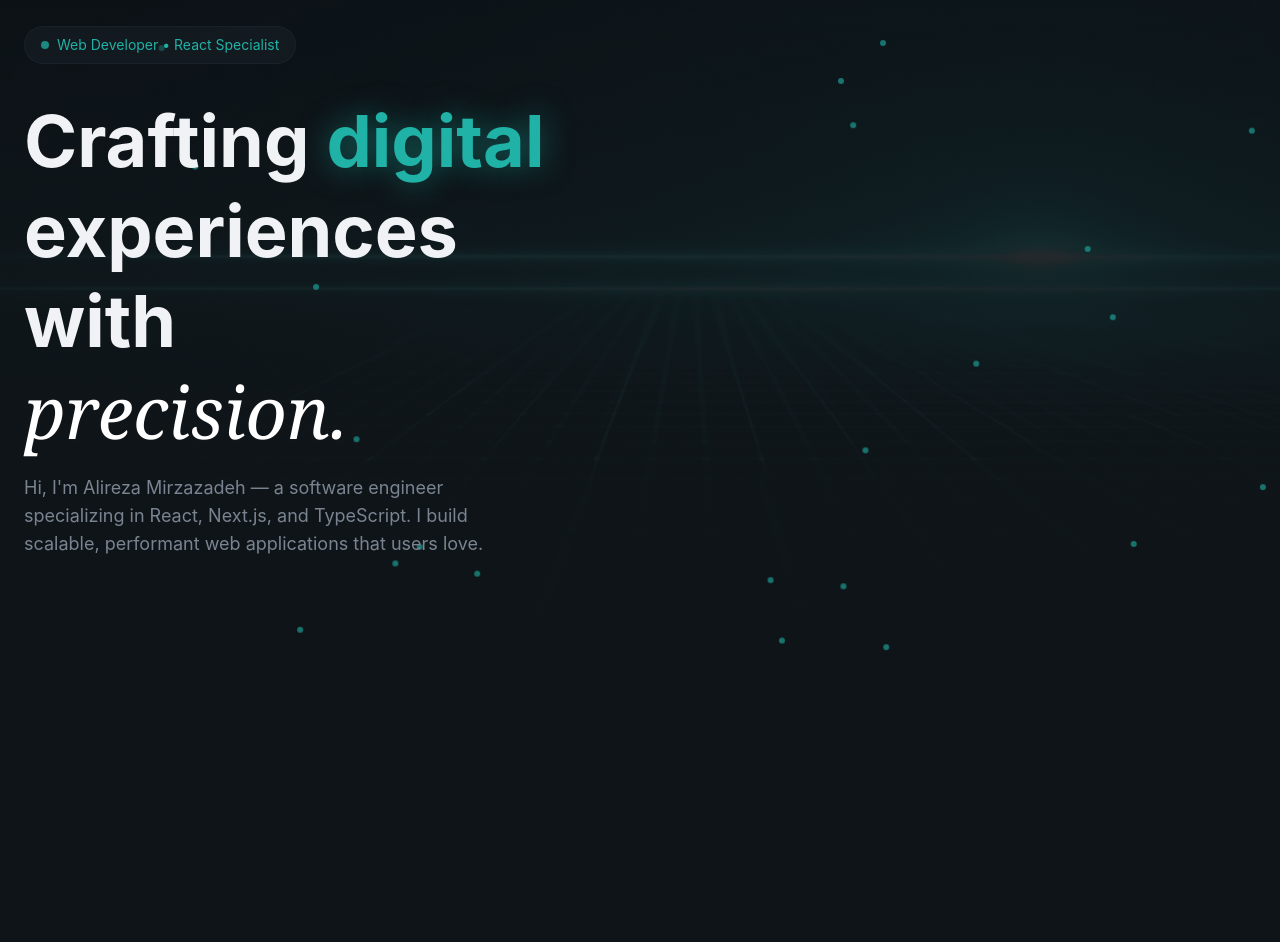
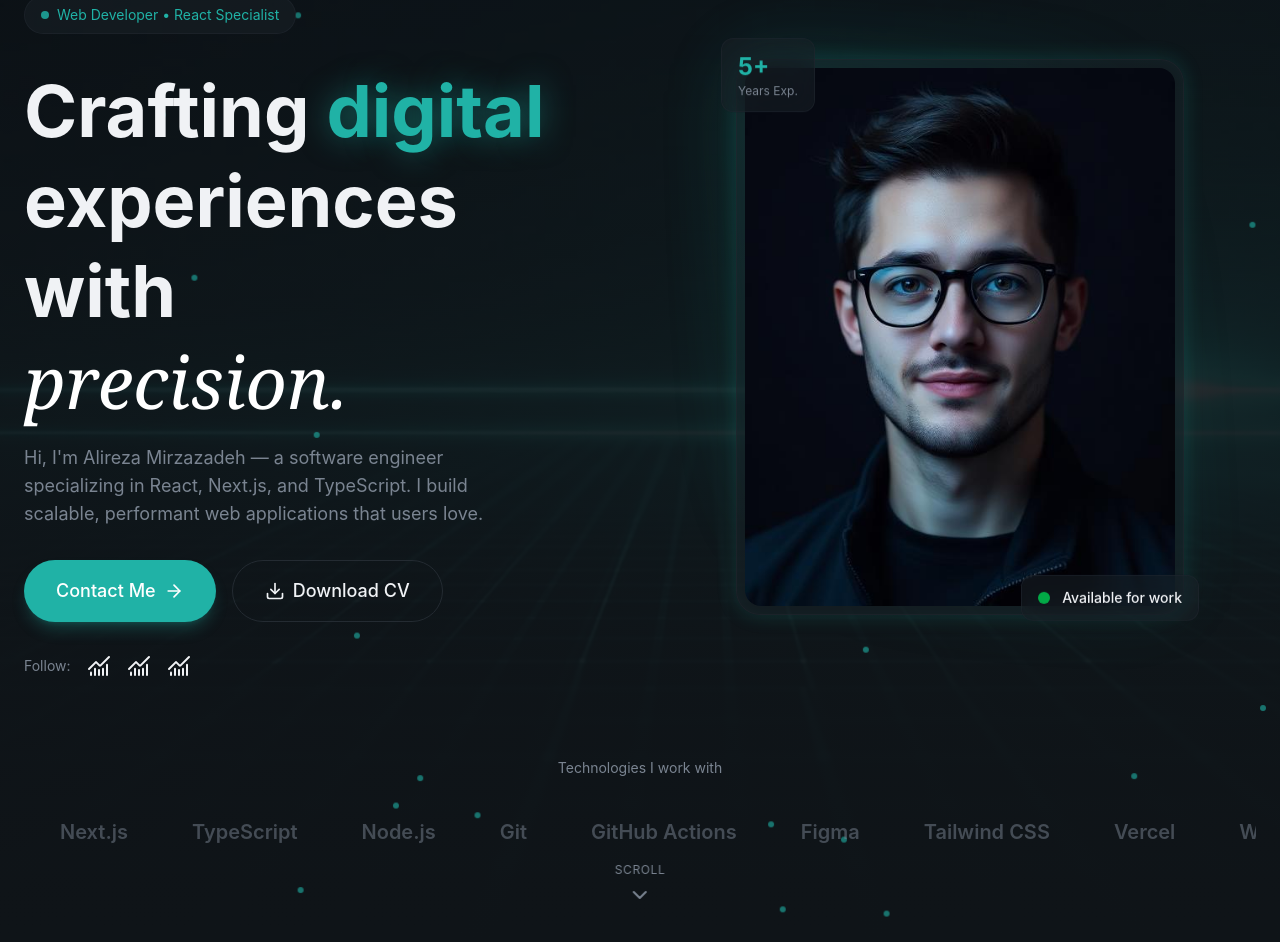
Before and after one commit to alirezamr1/portfolio-reactjs, a React (Vite) app: page / in a window 1280 px wide. Shown: the part 132-1074 px from the top of the page. Before the commit the page ends 800 px from the top, so only its background shows below. Built offline with nearby package versions, Linux system fonts and the light colour scheme.

Commit message:
hero section is done

```diff
--- /dev/null
+++ b/src/components/AnimatedBorderButton.jsx
@@ -0,0 +1,39 @@
+import { Download } from "lucide-react";
+
+export default function AnimatedBorderButton() {
+    return (
+    <button
+      className="relative bg-transparent border border-border
+        text-foreground hover:border-primary/50 transition-all
+        duration-1000 focus:outline-none focus-visible:ring-2
+        focus-visible:ring-primary focus-visible:ring-offset-2
+        disabled:opacity-50 disabled:cursor-not-allowed group
+        px-8 py-4 text-lg font-medium rounded-full overflow-visible
+        animated-border"
+    >
+      {/* Animated SVG Border */}
+      <svg
+        className="absolute left-0 top-0 w-full h-full pointer-events-none download-cv-border"
+        viewBox="0 0 200 60"
+        preserveAspectRatio="none"
+        style={{ overflow: "visible" }}
+      >
+        <path
+          d="M 30,1 A 29,29 0 0 0 1,30 L 1,30 A 29,29 0 0 0 30,59 L 170,59 A 29,29 0 0 0 199,30 L 199,30 A 29,29 0 0 0 170,1 Z"
+          fill="none"
+          stroke="var(--color-primary)"
+          strokeWidth="2"
+          strokeDasharray="400 550"
+          strokeDashoffset="400"
+          strokeLinecap="round"
+          strokeLinejoin="round"
+          className="animated-border-path"
+        />
+      </svg>
+      <span className="relative z-10 flex items-center justify-center gap-2">
+        <Download className="w-5 h-5" />
+        Download CV
+      </span>
+    </button>
+    )
+}
--- a/src/index.css
+++ b/src/index.css
@@ -28,14 +28,18 @@
     scroll-behavior: smooth;
   }
 
+  button {
+    cursor: pointer;
+  }
+
   body {
     background-color: var(--color-background);
     color: var(--color-foreground);
-    font-family: 'Inter', sans-serif;
+    font-family: "Inter", sans-serif;
   }
 
   .font-serif {
-    font-family: "playfair display", serif;
+    font-family: "Playfair Display", serif;
   }
 }
 
@@ -46,7 +50,7 @@
     border: 1px solid color-mix(in srgb, var(--color-border) 50%, transparent);
   }
 
-   .glass-strong {
+  .glass-strong {
     background-color: color-mix(in srgb, var(--color-surface) 80%, transparent);
     backdrop-filter: blur(24px);
     border: 1px solid color-mix(in srgb, var(--color-border) 60%, transparent);
@@ -54,7 +58,13 @@
 
   .glow-text {
     text-shadow: 0 0 30px
-    color-mix(in srgb, var(--color-primary) 50%, transparent);
+      color-mix(in srgb, var(--color-primary) 50%, transparent);
+  }
+
+  .glow-border {
+    box-shadow: 0 0 20px
+        color-mix(in srgb, var(--color-primary) 20%, transparent),
+      inset 0 0 20px color-mix(in srgb, var(--color-primary) 5%, transparent);
   }
 }
 
@@ -75,7 +85,7 @@
   @keyframes slow-drift {
     0%,
     100% {
-      transform: translate(0 , 0);
+      transform: translate(0, 0);
     }
     25% {
       transform: translate(20px, -30px);
@@ -88,8 +98,35 @@
     }
   }
 
+  @keyframes float {
+    0%,
+    100% {
+      transform: translateY(0);
+    }
+    50% {
+      transform: translateY(-10px);
+    }
+  }
+
+  @keyframes marquee {
+    0% {
+      transform: translateX(0);
+    }
+    100% {
+      transform: translateX(-50%);
+    }
+  }
+
   .animate-fade-in {
     animation: fade-in 0.8s ease-out both;
+  }
+
+  .animate-float {
+    animation: float 4s ease-in-out infinite;
+  }
+
+  .animate-marquee {
+    animation: marquee 30s linear infinite;
   }
 
   .animation-delay-100 {
@@ -119,4 +156,29 @@
   .animation-delay-800 {
     animation-delay: 800ms;
   }
+
+  @keyframes animated-border {
+    0% {
+      stroke-dashoffset: 400;
+    }
+    100% {
+      stroke-dashoffset: -550;
+    }
+  }
+
+  .group:hover .animated-border-path {
+    animation: animated-border 1.5s linear infinite;
+  }
+
+  .animated-border:hover {
+    background-color: color-mix(in srgb, #26c4b8 15%, transparent);
+    backdrop-filter: blur(16px);
+    box-shadow: 0 0 20px color-mix(in srgb, #26c4b8 20%, transparent);
+  }
+
+  .timeline-glow {
+    box-shadow: 0 0 40px
+        color-mix(in srgb, var(--color-primary) 35%, transparent),
+      0 0 80px color-mix(in srgb, var(--color-primary) 25%, transparent);
+  }
 }
--- a/src/layout/Navbar.jsx
+++ b/src/layout/Navbar.jsx
@@ -1,6 +1,6 @@
 import Button from "@/components/Button"
 import { Menu, X } from "lucide-react"
-import { useState } from "react";
+import { useEffect, useState } from "react";
 
 const navLinks = [
     { href: "#about", label: "About" },
@@ -11,9 +11,22 @@
 
 export default function Navbar() {
     const [isMobileMenuOpen, setIsMobileMenuOpen] = useState(false);
+    const [isScrolled, setIsScrolled] = useState(false);
+
+    useEffect(() => {
+        const handleScroll = () => {
+            setIsScrolled(window.scrollY > 50);
+        };
+
+        window.addEventListener("scroll", handleScroll);
+
+        return () => window.removeEventListener("scroll", handleScroll);
+    }, []);
 
     return (
-        <header className="fixed top-0 left-0 right-0 bg-transparent py-5 z-50">
+        <header className={`fixed top-0 left-0 right-0 transition-all duration-500 ${
+            isScrolled ? "glass-strong py-3" : "bg-transparent py-5"
+            }  z-50`}>
             <nav className="container mx-auto flex px-6 items-center justify-between">
                 <a href="#" className="text-xl font-bold tracking-tight hover:text-primary">
                     Alireza<span className="text-primary">.</span>
--- a/src/sections/Hero.jsx
+++ b/src/sections/Hero.jsx
@@ -1,3 +1,31 @@
+import Button from "@/components/Button.jsx";
+import {
+  ArrowRight,
+  ChartNoAxesCombined,
+  ChevronDown,
+} from "lucide-react";
+import AnimatedBorderButton from "@/components/AnimatedBorderButton.jsx";
+
+
+const skills = [
+    "React",
+    "Next.js",
+    "TypeScript",
+    "Node.js",
+    "Git",
+    "GitHub Actions",
+    "Figma",
+    "Tailwind CSS",
+    "Vercel",
+    "Wordpress",
+    "MongoDB",
+    "GraphQL",
+    "Redis",
+    "Docker",
+    "Prisma",
+];
+
+
 export default function Hero() {
     return (
        <section className="relative min-h-screen flex items-center overflow-hidden">
@@ -54,10 +82,99 @@
                             applications that users love.
                         </p>
                     </div>
+
+                    {/* CTAs */}
+                    <div className="flex flex-wrap gap-4 animate-fade-in animation-delay-300">
+                        <Button size="lg">
+                            Contact Me <ArrowRight className="w-5 h-5" />
+                        </Button>
+                        <AnimatedBorderButton />
+                    </div>
+
+                    {/* Social Links */}
+                    <div className="flex items-center gap-4 animate-fade-in animation-delay-400">
+                        <span className="text-sm text-muted-foreground">Follow: </span>
+                        <a href="#"><ChartNoAxesCombined /></a>
+                        <a href="#"><ChartNoAxesCombined /></a>
+                        <a href="#"><ChartNoAxesCombined /></a>
+
+                        {/* {icon: "ChartNoAxesCombined", href: "#"},
+                        {icon: "Bell", href: "#"},
+                        {icon: "Bell", href: "#"},
+                        ].map((social, idx) => (
+                            <a
+                            key={idx}
+                            href={social.href}
+                            className="p-2 rounded-full glass hover:bg-primary/10 hover:text-primary transition-all duration-300"
+                            >
+                                {<social.icon className="w-5 h-5" />}
+                            </a>
+                        ))} */}
+                    </div>
                 </div>
                 {/* Right Column - Profile Image */}
+                <div className="relative animate-fade-in animation-delay-300">
+                    {/* Profile Image */}
+                    <div className="relative max-w-md mx-auto">
+                        <div className="absolute inset-0
+                            rounded-3xl bg-gradient-to-br
+                            from-primary/30 via-transparent
+                            to-primary/10 blur-2xl animate-pulse"
+                            />
+                            <div className="relative glass rounded-3xl p-2 glow-border">
+                                <img
+                                src="/profile-photo.jpg"
+                                alt="Alireza Mirzazadeh"
+                                className="w-full aspect-[4/5] object-cover rounded-2xl"
+                                />
+
+                                {/* Floating Badge */}
+                                <div className="absolute -bottom-4 -right-4 glass rounded-xl px-4 py-3 animate-float">
+                                    <div className="flex items-center gap-3">
+                                        < div className="w-3 h-3 bg-green-500 rounded-full animate-pulse" />
+                                        <span className="text-sm font-medium">Available for work</span>
+                                    </div>
+                                </div>
+                                {/* Stats Badge */}
+                                <div className="absolute -top-4 -left-4 glass rounded-xl px-4 py-3 animate-float animation-delay-500">
+                                    <div className="text-2xl font-bold text-primary">5+</div>
+                                    <div className="text-xs text-muted-foreground">Years Exp.</div>
+                                </div>
+                        </div>
+                    </div>
+                </div>
+            </div>
+
+            {/* Skills Section */}
+            <div className="mt-20 animate-fade-in animation-delay-600">
+                <p className="text-sm text-muted-foreground mb-6 text-center">
+                    Technologies I work with
+                </p>
+                <div className="relative overflow-hidden">
+                    <div className="flex animate-marquee">
+                        {[...skills, ...skills].map((skill, idx) => (
+                            <div key={idx} className="flex-shrink-0 px-8 py-4">
+                                <span className="text-xl font-semibold text-muted-foreground/50 hover:text-muted-foreground transition-colors">{skill}</span>
+                            </div>
+                        ))}
+                    </div>
+                </div>
             </div>
         </div>
+
+
+        <div
+            className="absolute bottom-8 left-1/2 -translate-x-1/2
+            animate-fade-in animation-delay-800"
+             >
+                <a
+                href="#about"
+                className="flex flex-col items-center gap-2 text-muted-foreground hover:text-primary transition-colors group"
+                >
+                <span className="text-xs uppercase tracking-wider">Scroll</span>
+                <ChevronDown className="w-6 h-6 animate-bounce" />
+                </a>
+         </div>
        </section>
     )
 }
```
